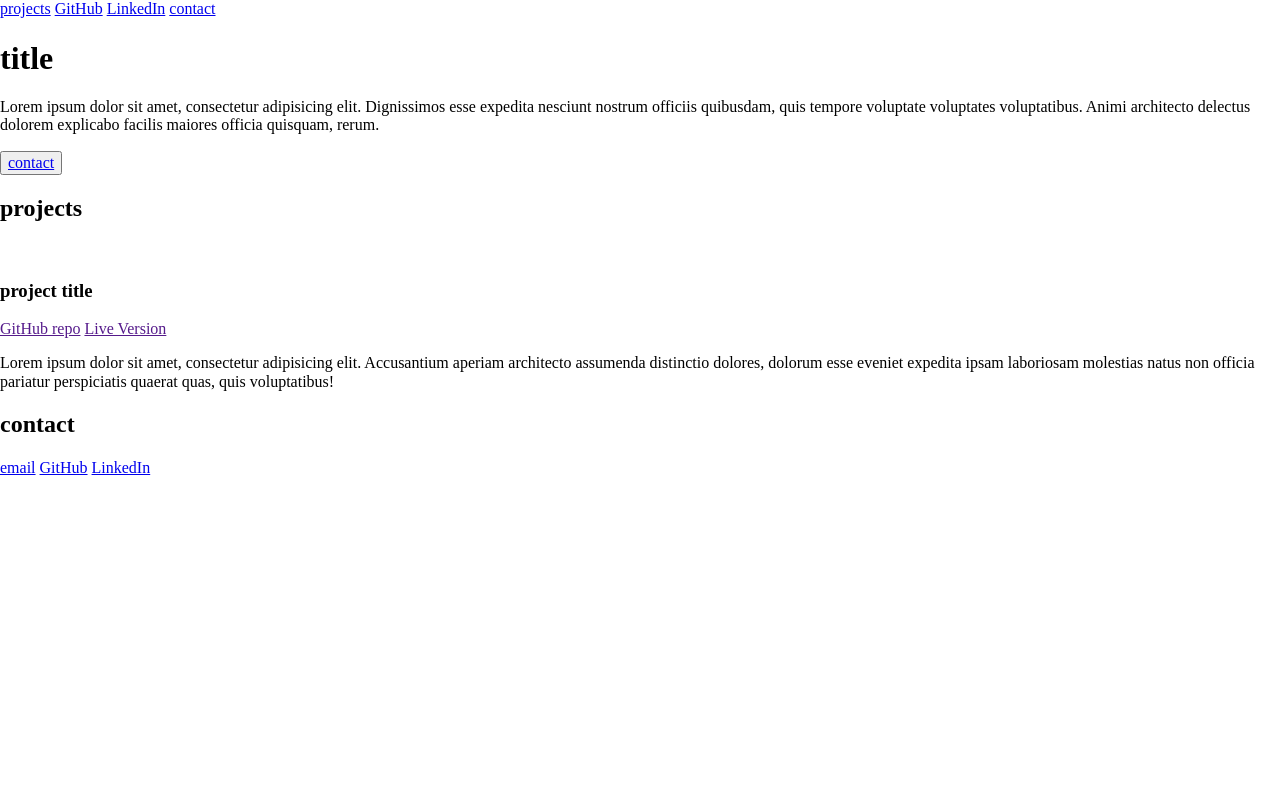
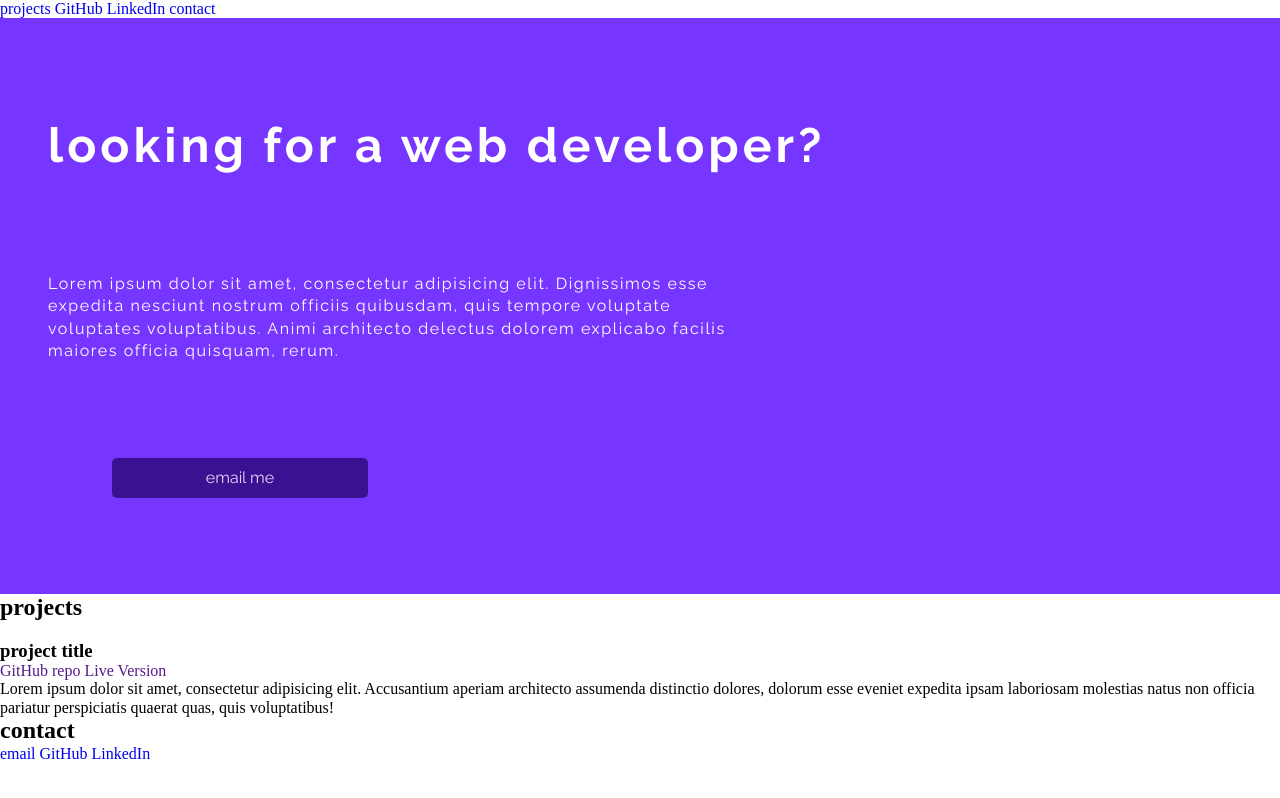
Before and after one commit to dotNATE/may-portfolio-new, a website: page index.html in a window 1280 px wide. Drawn offline with Linux system fonts and the light colour scheme.

Commit message:
added _main scss and some general styling rules

```diff
--- a/index.html
+++ b/index.html
@@ -16,9 +16,9 @@
     <a href="mailto:nathanielsdevjobs@gmail.com">contact</a>
 </nav>
 <main>
-    <h1>title</h1>
+    <h1>looking for a web developer?</h1>
     <p>Lorem ipsum dolor sit amet, consectetur adipisicing elit. Dignissimos esse expedita nesciunt nostrum officiis quibusdam, quis tempore voluptate voluptates voluptatibus. Animi architecto delectus dolorem explicabo facilis maiores officia quisquam, rerum.</p>
-    <button><a href="mailto:nathanielsdevjobs@gmail.com">contact</a></button>
+    <a href="mailto:nathanielsdevjobs@gmail.com">email me</a>
 </main>
 <section id="projects">
     <h2>projects</h2>
--- a/public/scss/_general.scss
+++ b/public/scss/_general.scss
@@ -0,0 +1,11 @@
+@import url('https://fonts.googleapis.com/css2?family=Raleway:ital,wght@0,400;0,700;1,400;1,700&display=swap');
+
+* {
+  box-sizing: border-box;
+  margin: 0;
+  padding: 0;
+}
+
+a {
+  text-decoration: none;
+}
--- a/public/scss/_main.scss
+++ b/public/scss/_main.scss
@@ -0,0 +1,38 @@
+main {
+  display: flex;
+  flex-direction: column;
+  justify-content: space-evenly;
+  height: 36rem;
+  padding: 0 3rem;
+  color: white;
+  background-color: $bgColor;
+  font-family: 'Raleway', sans-serif;
+  & h1 {
+    font-size: 3rem;
+    letter-spacing: 0.25rem;
+    line-height: 1.3;
+    margin: 0;
+  }
+  & p {
+    letter-spacing: .1rem;
+    line-height: 1.4;
+    width: 70ch;
+  }
+  & a {
+    height: 2.5rem;
+    width: 16rem;
+    position: relative;
+    left: 4rem;
+    background-color: #2b0875;
+    border: none;
+    border-radius: 5px;
+    display: flex;
+    justify-content: center;
+    align-items: center;
+    color: white;
+    opacity: 0.8;
+    &:hover {
+      opacity: 1;
+    }
+  }
+}
--- a/public/scss/_variables.scss
+++ b/public/scss/_variables.scss
@@ -1 +1 @@
-$mainBgColor: rgb(137, 43, 233);
+$bgColor: rgba(119, 54, 255, 1);
```
Also changed, not shown: README.md, public/css/style.css.
